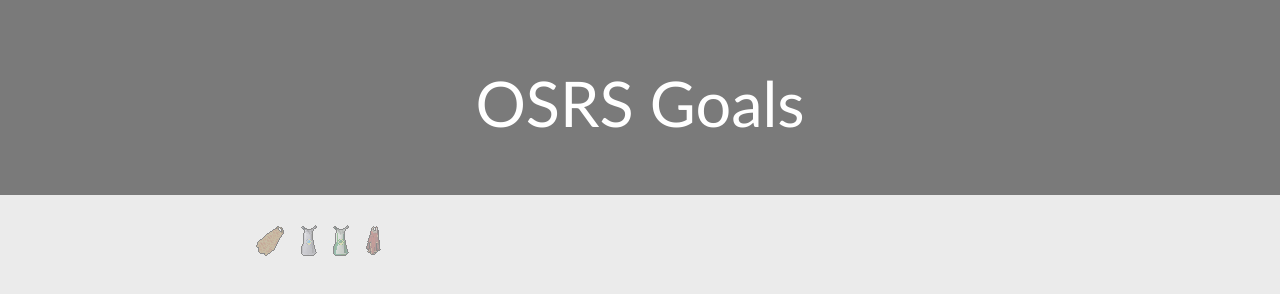
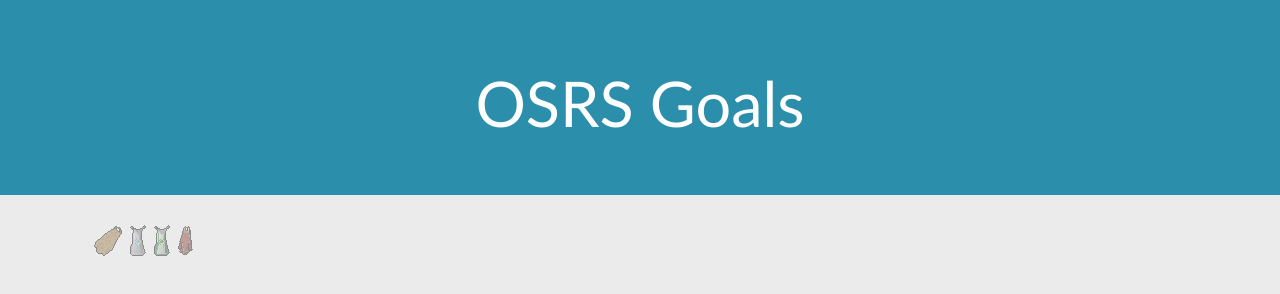
Before and after one commit to Joshdav/Joshdav.github.io, a plain HTML site: page index.html in a window 1280 px wide. Drawn offline with nearby package versions, Linux system fonts and the light colour scheme.

Commit message:
More style changes and wrapping

```diff
--- a/css/style.css
+++ b/css/style.css
@@ -8,11 +8,17 @@ h1 {
 	font-size: 3rem;
 	display: flex;
 	justify-content: center;
+	flex-wrap: wrap;
 	color: white !important;
 }
 
 .jumbotron  {
-	background-color: #7a7a7a;
+	background-color: #2b8eaa;
+}
+
+.capes {
+	display: flex;
+	flex-wrap: wrap;
 }
 
 .firecape {
--- a/index.html
+++ b/index.html
@@ -28,10 +28,12 @@
     </div>
   </section>
   <div class="capes">
+    <figure class="col-sm-4">
     <img src="images/Fire_cape.png" class="firecape"/>
     <img src="images/Quest_point_cape.png" class="questcape"/>
     <img src="images/Achievement_diary_cape.png" class="achievementcape"/>
     <img src="images/Max_cape.png" class="maxcape"/>
+  </figure>
   </div>
 
     <!-- jQuery (necessary for Bootstrap's JavaScript plugins) -->
```
